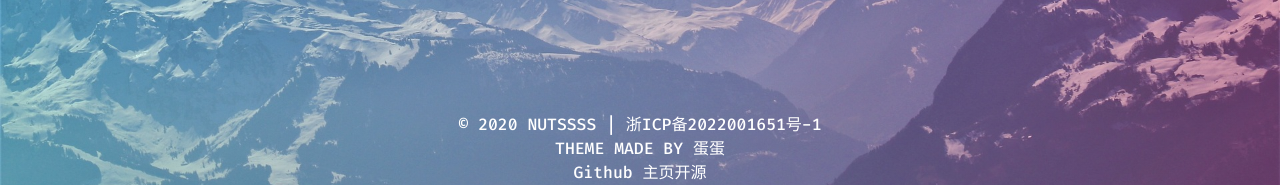
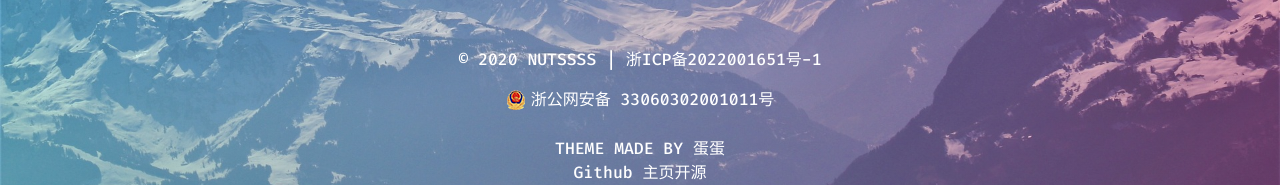
Before and after one commit to wjshan/index-page, a plain HTML site: page index.html in a window 1280 px wide. Shown: the part 587-772 px from the top of the page. Drawn offline with Linux system fonts and the light colour scheme.

Commit message:
feat(index): add public security bureau.
添加公安局备案编号

```diff
--- a/index.html
+++ b/index.html
@@ -6,8 +6,7 @@
     <meta name="viewport"
         content="width=device-width,initial-scale=1.0,maximum-scale=1.0,minimum-scale=1.0,user-scalable=no">
     <title>学习内容分享</title>
-    <meta name="description"
-        content="个人主页，仅限作者个人发布动态。">
+    <meta name="description" content="个人主页，仅限作者个人发布动态。">
     <meta name="keywords" content="么么哒">
     <link rel="stylesheet" type="text/css" href="./css/FiraCode.css">
     <link rel="stylesheet" type="text/css" href="./css/nutssss.css">
@@ -111,6 +110,14 @@
     <!-- 页脚 -->
     <div id="footer">
         <p>© 2020 NUTSSSS | <a href="http://beian.miit.gov.cn">浙ICP备2022001651号-1</a></p>
+        <div style="width:300px;margin:0 auto; padding:20px 0;">
+            <a target="_blank" href="http://www.beian.gov.cn/portal/registerSystemInfo?recordcode=33060302001011"
+                style="display:inline-block;text-decoration:none;height:20px;line-height:20px;"><img
+                    src="./img/备案图标.png" style="float:left;" />
+                <p style="float:left;height:20px;line-height:20px;margin: 0px 0px 0px 5px;">浙公网安备
+                    33060302001011号</p>
+            </a>
+        </div>
         <p>THEME MADE BY <a href="https://www.danwj.cn">蛋蛋</a></p>
         <p>Github <a href="https://github.com/wjshan/index-page">主页开源</a></p>
     </div>
```
Also changed, not shown: img/备案图标.png (added).
